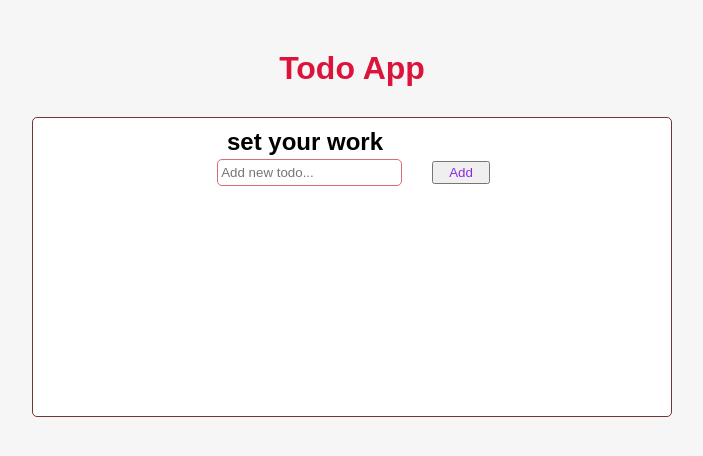
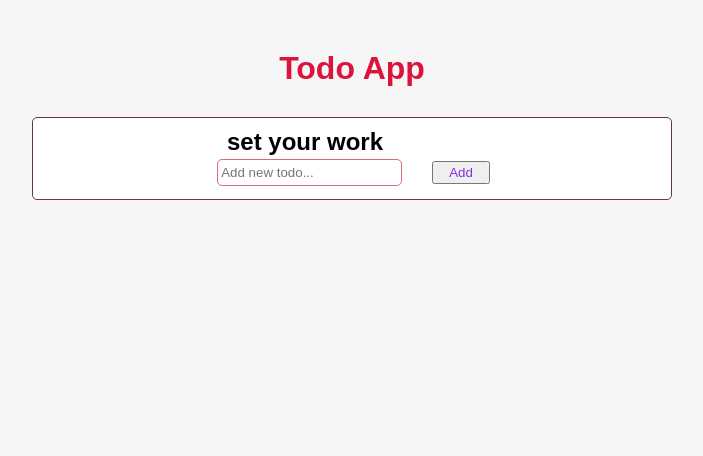
Before and after one commit to seyedmahdihosseinizade/TodoApp-React, a React (Create React App) app: page / in a window 1280 px wide. Shown: the top 456 px of the page, without its empty margins (288-991 px from the left). Built offline with nearby package versions, Linux system fonts and the light colour scheme; the HTML template or start-up script is replaced by a standard one.

Commit message:
push project

```diff
--- a/src/App.css
+++ b/src/App.css
@@ -16,7 +16,7 @@
   flex-direction: column;
   align-items: center;
   width: 40rem;
-  height: 300px;
+  height: 100%;
   background-color: rgb(255, 255, 255);
   border: 1px solid rgb(109, 55, 55);
   border-radius: 5px;
```
